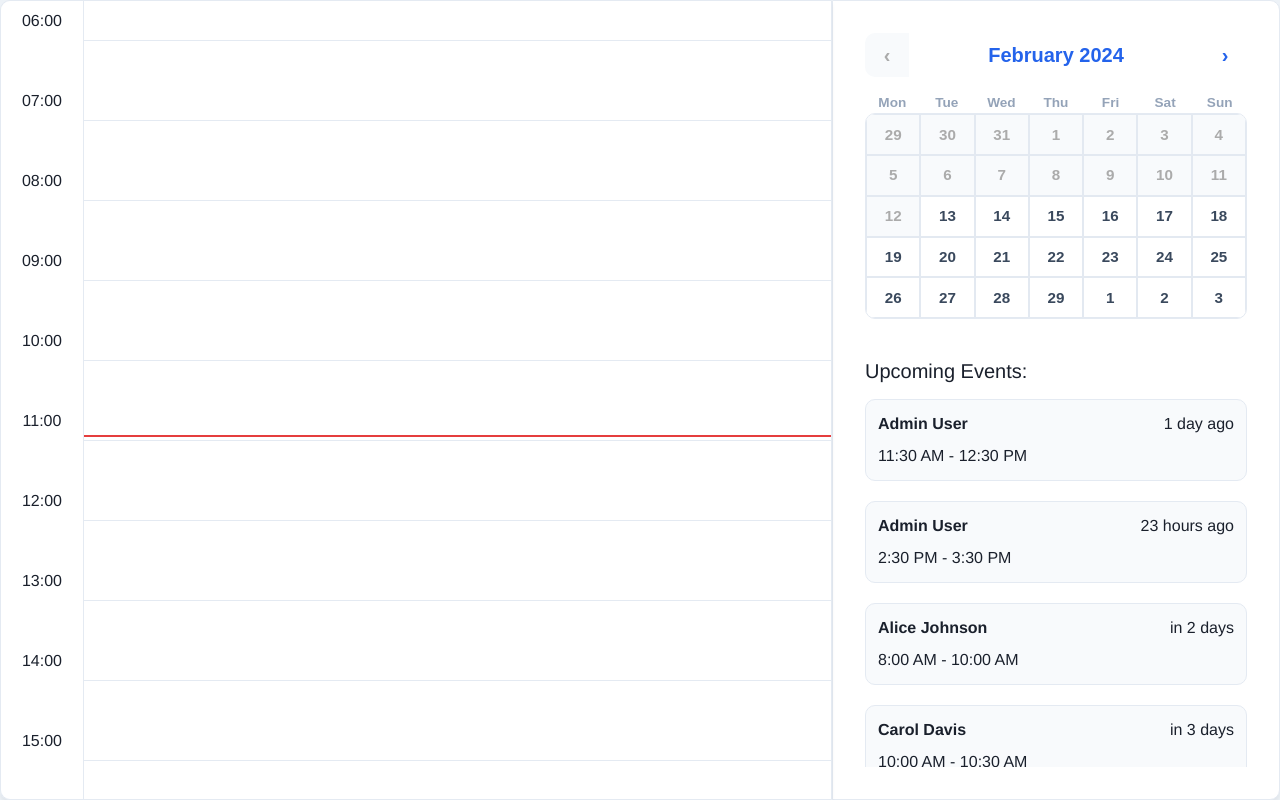
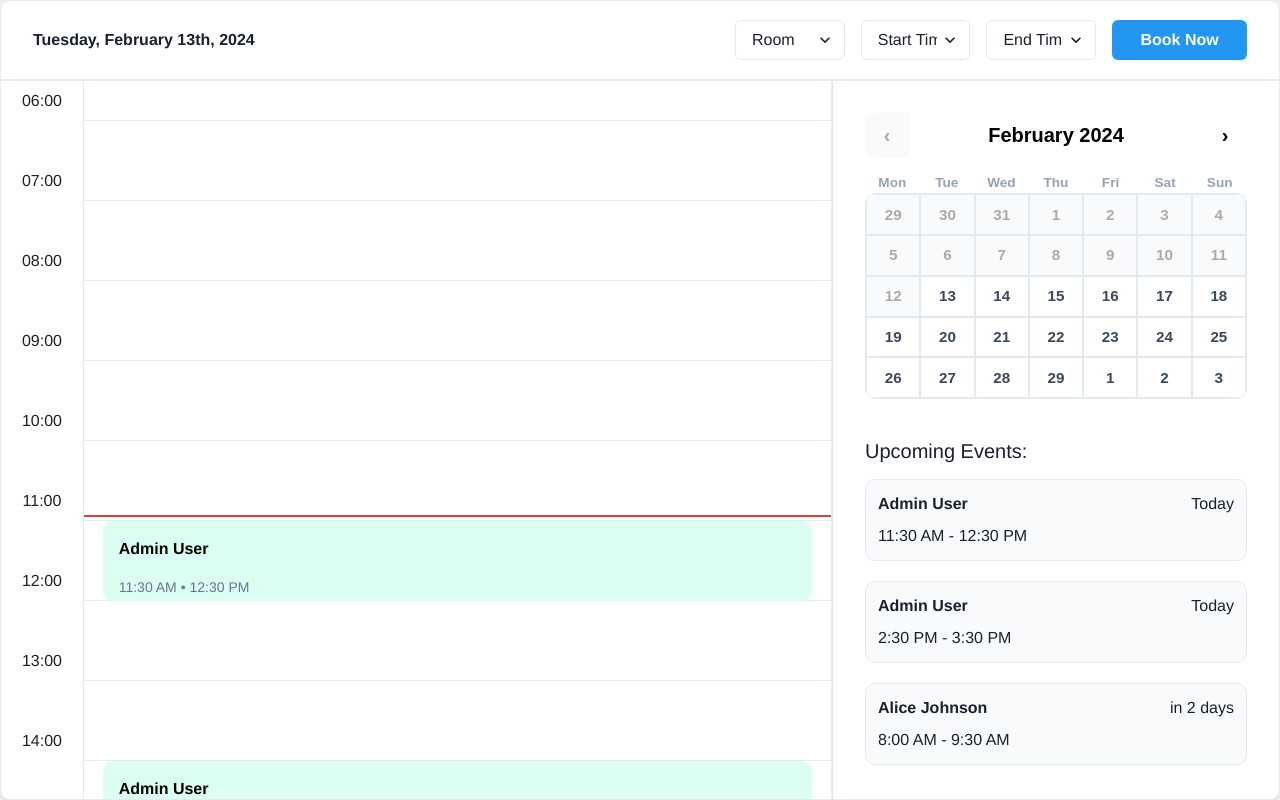
Before and after one commit to SaajanBhatia/nextjs-apollo-graphql-boilerplate, a Next.js app: page /admin-booking in a window 1280 px wide. Built offline with nearby package versions, Linux system fonts and the light colour scheme; what @apollo/experimental-nextjs-app-support would draw is missing.

Commit message:
😫 Designed.

```diff
--- a/public/bookings.json
+++ b/public/bookings.json
@@ -8,7 +8,7 @@
       "timeEnd": 20,
       "bookings": [
         {
-          "time": "2024-02-12T11:30:00.000Z",
+          "time": "2024-02-13T11:30:00.000Z",
           "duration": 2,
           "user": {
             "firstName": "Admin",
@@ -20,7 +20,7 @@
           }
         },
         {
-          "time": "2024-02-12T14:30:00.000Z",
+          "time": "2024-02-13T14:30:00.000Z",
           "duration": 2,
           "user": {
             "firstName": "Admin",
@@ -34,7 +34,7 @@
 
         {
           "time": "2024-02-15T08:00:00.000Z",
-          "duration": 4,
+          "duration": 3,
           "user": {
             "firstName": "Alice",
             "lastName": "Johnson",
@@ -45,8 +45,8 @@
           }
         },
         {
-          "time": "2024-02-17T09:30:00.000Z",
-          "duration": 1,
+          "time": "2024-02-15T13:30:00.000Z",
+          "duration": 4,
           "user": {
             "firstName": "Bob",
             "lastName": "Smith",
@@ -56,10 +56,22 @@
             "email": "bob@example.com"
           }
         },
+        {
+          "time": "2024-02-15T10:00:00.000Z",
+          "duration": 4,
+          "user": {
+            "firstName": "Alex",
+            "lastName": "Crow",
+            "role": "STANDARD",
+            "luxID": "user124",
+            "id": "user12",
+            "email": "bob@example.com"
+          }
+        },
 
         {
-          "time": "2024-02-16T10:00:00.000Z",
-          "duration": 1,
+          "time": "2024-02-15T18:00:00.000Z",
+          "duration": 3,
           "user": {
             "firstName": "Carol",
             "lastName": "Davis",
@@ -70,8 +82,8 @@
           }
         },
         {
-          "time": "2024-02-18T11:30:00.000Z",
-          "duration": 1,
+          "time": "2024-02-16T10:30:00.000Z",
+          "duration": 2,
           "user": {
             "firstName": "Dave",
             "lastName": "Wilson",
@@ -83,8 +95,8 @@
         },
 
         {
-          "time": "2024-02-19T12:00:00.000Z",
-          "duration": 1,
+          "time": "2024-02-16T12:00:00.000Z",
+          "duration": 2,
           "user": {
             "firstName": "Eve",
             "lastName": "Brown",
@@ -95,8 +107,8 @@
           }
         },
         {
-          "time": "2024-02-21T13:30:00.000Z",
-          "duration": 1,
+          "time": "2024-02-17T15:30:00.000Z",
+          "duration": 2,
           "user": {
             "firstName": "Frank",
             "lastName": "Miller",
--- a/src/app/page.tsx
+++ b/src/app/page.tsx
@@ -1,25 +1,25 @@
-'use client';
+"use client";
 
 import FullScreenLoading from "@/components/utils/Loading";
 import { useSession } from "next-auth/react";
 import { redirect } from "next/navigation";
+import AdminBooking from "@/components/booking/index";
 
 export default function Home() {
-
   const { data: session, status } = useSession({
     required: true,
     onUnauthenticated() {
-      return redirect('/auth')
+      return redirect("/auth");
     },
-  })
+  });
 
-  if (status == 'loading') {
-    return <FullScreenLoading />
+  if (status == "loading") {
+    return <FullScreenLoading />;
   }
 
   return (
     <>
-      <h1>This is America</h1>
+      <AdminBooking />
     </>
-  )
+  );
 }
--- a/src/components/booking/CustomCalendarStyles.css
+++ b/src/components/booking/CustomCalendarStyles.css
@@ -60,7 +60,7 @@
   display: flex;
   height: 44px;
   margin-bottom: 1em;
-  color: #2463eb;
+  color: #000;
   border-radius: 10px;
   overflow: hidden;
   font-weight: 700;
@@ -80,5 +80,5 @@
 .react-calendar__navigation button:enabled:hover,
 .react-calendar__navigation button:enabled:focus {
   background-color: #f9f9f9;
-  color: #2463eb;
+  color: #222;
 }
--- a/src/components/booking/index.tsx
+++ b/src/components/booking/index.tsx
@@ -4,7 +4,7 @@ import { useEffect, useState } from "react";
 import Calendar from "react-calendar";
 // import "react-calendar/dist/Calendar.css";
 import "./CustomCalendarStyles.css";
-import { Box, Heading, Text, Flex } from "@chakra-ui/react";
+import { Box, Heading, Text, Flex, Select, VStack, HStack, Button } from "@chakra-ui/react";
 import { formatDistanceToNowStrict, add, format, isToday, isTomorrow, parseISO } from "date-fns";
 import { Booking, User } from "@/graphql/__generated__/types";
 
@@ -123,6 +123,36 @@ export default function AdminBooking() {
     );
   };
   const bookingsForSelectedDate = bookings.filter((booking) => isBookingOnSelectedDate(booking, date));
+  const displayFormattedDate = (date: any) => {
+    return format(date, "PPPP"); // 'PP' format example: January 1, 2024
+  };
+
+  // Function to generate available time slots excluding booked times
+  // Function to generate time slots with availability, marking slots during bookings as unavailable
+  const generateTimeSlotsWithAvailability = (startHour: any, endHour: any, bookings: any, selectedDate: any) => {
+    let slots: any = [];
+    for (let hour = startHour; hour < endHour; hour++) {
+      slots.push({ time: `${hour.toString().padStart(2, "0")}:00`, available: true });
+      slots.push({ time: `${hour.toString().padStart(2, "0")}:30`, available: true });
+    }
+
+    bookings.forEach((booking: any) => {
+      if (isBookingOnSelectedDate(booking, selectedDate)) {
+        const startTime = new Date(booking.time);
+        const endTime = add(startTime, { minutes: booking.duration * 30 });
+        slots = slots.map((slot: any) => {
+          const slotTime = parseISO(format(selectedDate, "yyyy-MM-dd") + "T" + slot.time + ":00");
+          if (slotTime >= startTime && slotTime < endTime) {
+            return { ...slot, available: false }; // Mark slot as unavailable if it falls within a booking
+          }
+          return slot;
+        });
+      }
+    });
+
+    return slots;
+  };
+  const timeSlotsWithAvailability = generateTimeSlotsWithAvailability(6, 22, bookings, date);
 
   //  Time labels column rendering
   <Box w="10%" h="162%" borderRight="1px solid #e4eaf2" textAlign="center">
@@ -134,7 +164,48 @@ export default function AdminBooking() {
   </Box>;
 
   return (
-    <Box bg="gray.100" padding={[]} w="100%" h="100vh" display="flex" flexDirection={{ base: "column", lg: "row" }} alignItems="center">
+    <Box bg="gray.100" padding={0} w="100vw" h="100vh" display="flex" flexDirection={"column"} alignItems="center">
+      <Flex
+        display={"flex"}
+        width={"100%"}
+        height={"100%"}
+        p={4}
+        paddingX={8}
+        bg="white"
+        position="relative"
+        borderTopRadius="10px"
+        border="1px solid #e4eaf2"
+        zIndex={50}
+        justifyItems={"center"}
+        alignItems={"center"}
+      >
+        <Heading as="h3" size="sm">{`${displayFormattedDate(date)}`}</Heading>
+        <HStack spacing={4} ml="auto" w={"40vw"}>
+          <Select placeholder="Room" size="md">
+            <option value="option1">Room 1</option>
+            <option value="option2">Room 2</option>
+            <option value="option3">Room 3</option>
+          </Select>
+          <Select placeholder="Start Time" size="md">
+            {timeSlotsWithAvailability.map((slot: any, index: any) => (
+              <option key={index} value={slot.time} disabled={!slot.available} style={{ color: slot.available ? "black" : "gray" }}>
+                {slot.time}
+              </option>
+            ))}
+          </Select>
+          <Select placeholder="End Time" size="md">
+            {timeSlotsWithAvailability.map((slot: any, index: any) => (
+              <option key={index} value={slot.time} disabled={!slot.available} style={{ color: slot.available ? "black" : "gray" }}>
+                {slot.time}
+              </option>
+            ))}
+          </Select>
+          <Button colorScheme="blue" size="md" paddingX={4} w={"100%"}>
+            Book Now
+          </Button>
+        </HStack>
+      </Flex>
+      <Box bg="gray.100" padding={0} w="100%" h="90vh" display="flex" flexDirection={{ base: "column", lg: "row" }} alignItems="center">
         <Flex
           display={{ base: "none", lg: "flex" }}
           direction="row"
@@ -144,7 +215,7 @@ export default function AdminBooking() {
           p={0}
           bg="white"
           position="relative"
-        borderLeftRadius="10px"
+          borderBottomLeftRadius="10px"
           border="1px solid #e4eaf2"
           boxShadow="0px 4px 4px rgba(0, 0, 0, 0.05)"
         >
@@ -210,7 +281,7 @@ export default function AdminBooking() {
         {/* Right side: Calendar and upcoming events */}
         <Box
           bg="white"
-        borderRightRadius="10px"
+          borderBottomRightRadius="10px"
           border="1px solid #e4eaf2"
           boxShadow="0px 4px 4px rgba(0, 0, 0, 0.05)"
           w={["100%", null, "35vw"]}
@@ -238,5 +309,6 @@ export default function AdminBooking() {
           </Box>
         </Box>
       </Box>
+    </Box>
   );
 }
```
Lines whose indentation alone changed are shown as unchanged.
